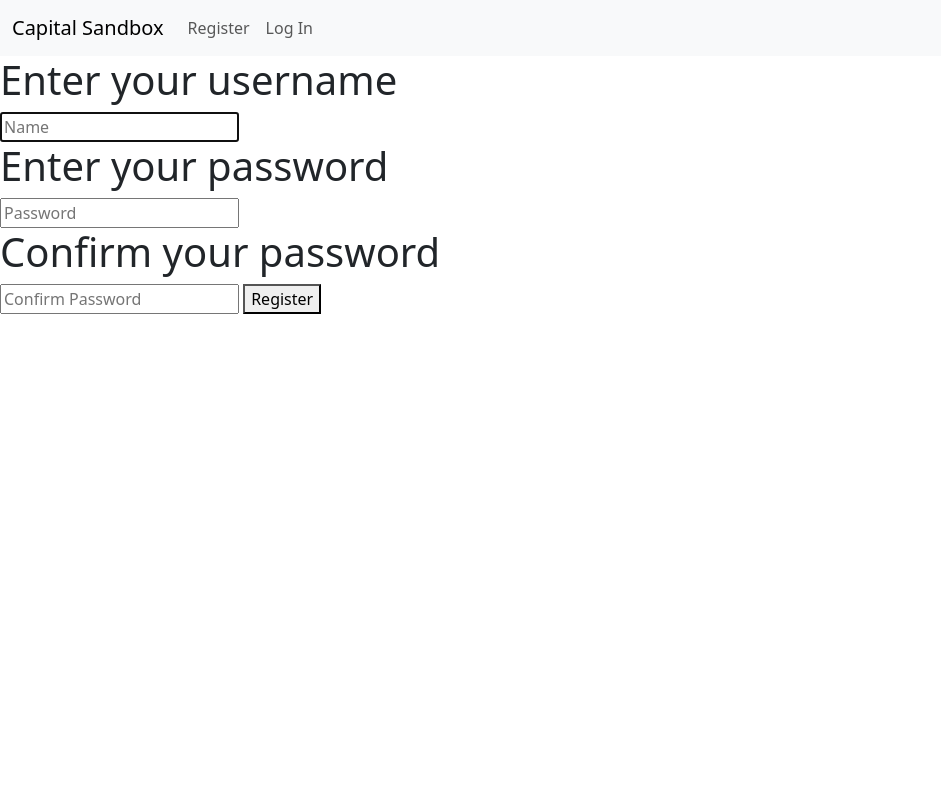
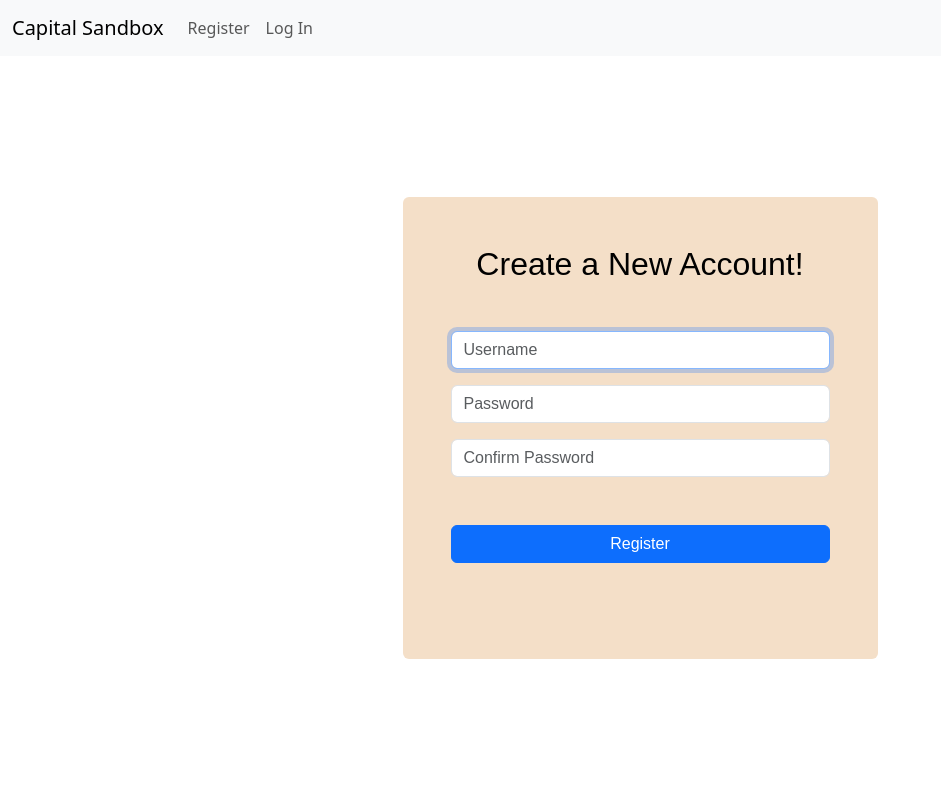
Before and after one commit to y1s9r/Capital-Sandbox, a Flask app: page /register in a window 1280 px wide. Shown: the whole page, without its empty margins (0-941 px from the left). Run offline with Flask 3, Linux system fonts and the light colour scheme.

Commit message:
designed register page

```diff
--- a/templates/register.html
+++ b/templates/register.html
@@ -3,13 +3,27 @@
 {% block title %}Register{% endblock %}
 
 {% block body %}
-    <form action = "/register" method="post">
-        <h1>Enter your username</h1>
-        <input type="text" name="name" placeholder="Name" autofocus autocomplete="off">
-        <h1>Enter your password</h1>
-        <input type="password" name="password" placeholder="Password" autocomplete="off">
-        <h1>Confirm your password</h1>
-        <input type="password" name="confirm" placeholder="Confirm Password" autocomplete="off">
-        <button type="submit">Register</button>
-    </form>
+<div class="d-flex align-items-center" style="min-height: calc(100vh - 56px);">
+    <div class="container">
+        <div class="row justify-content-center">
+            <div class="col-lg-5 col-md-8 col-sm-10 rounded p-5" style="background-color: #F4DFC8; color: black; font-family: 'Poppins', sans-serif;">
+                <form action="/register" method="post">
+                    <h2 class="text-center mb-5">Create a New Account!</h2>
+                    <div class="mb-3">
+                        <input type="text" class="form-control" name="name" placeholder="Username" autofocus autocomplete="off">
+                    </div>
+                    <div class="mb-3">
+                        <input type="password" class="form-control" name="password" placeholder="Password" autocomplete="off">
+                    </div>
+                    <div class="mb-5">
+                        <input type="password" class="form-control" name="confirm" placeholder="Confirm Password" autocomplete="off">
+                    </div>
+                    <div class="text-center mb-5">
+                        <button type="submit" class="btn btn-primary btn-block w-100">Register</button>
+                    </div>
+                </form>
+            </div>
+        </div>
+    </div>
+</div>
 {% endblock %}
```
